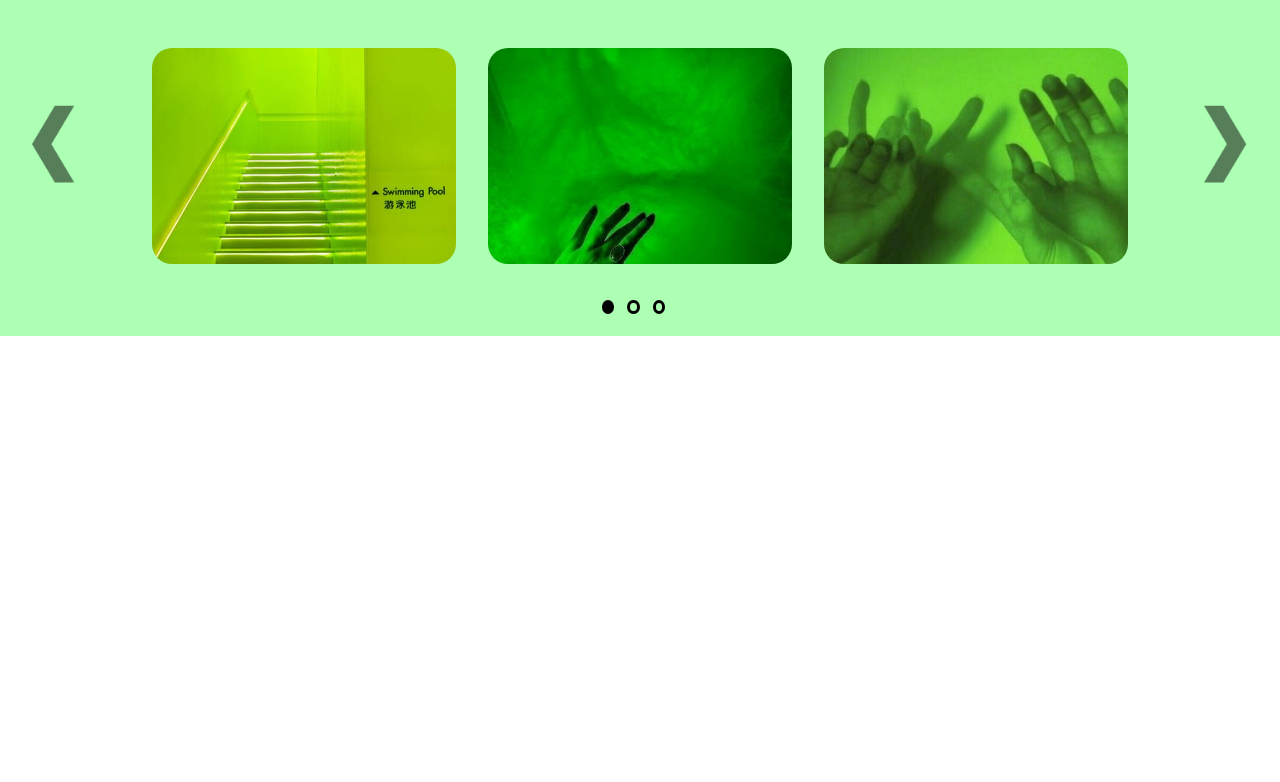
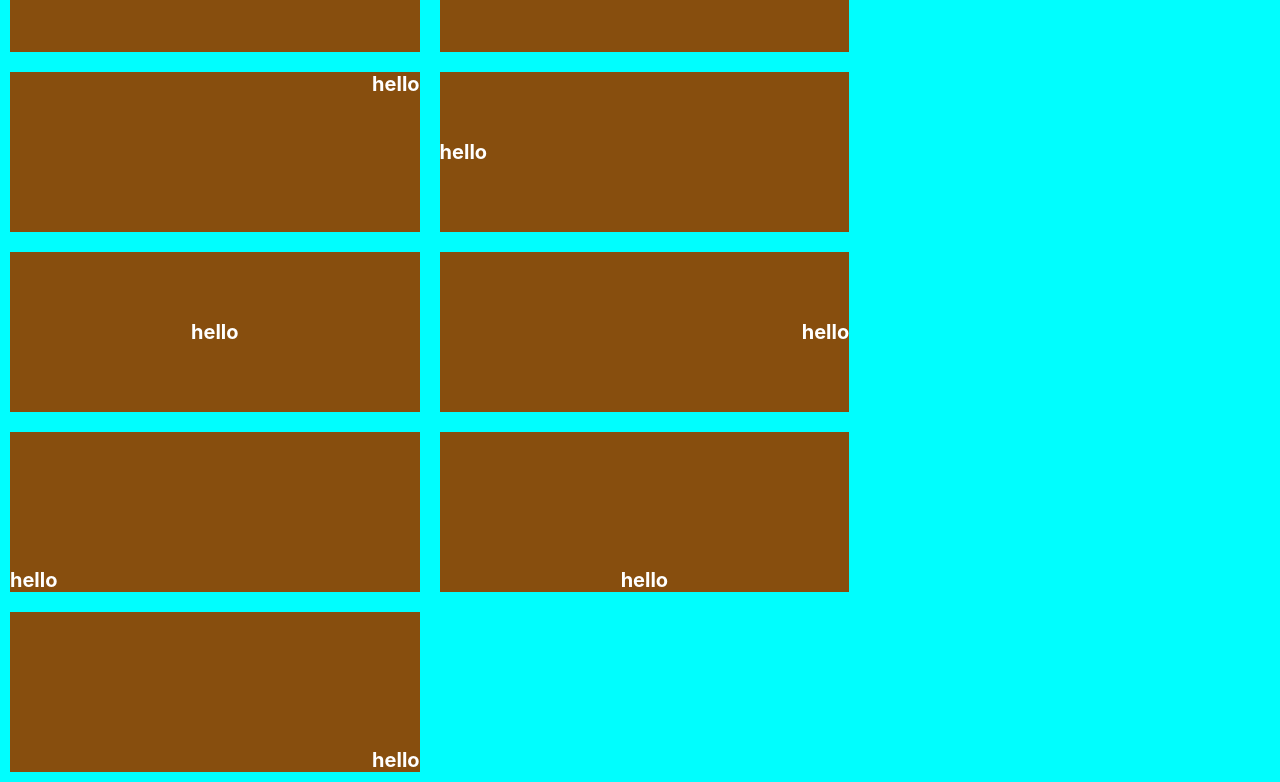
Before and after one commit to sjsjsjhnnn/Scroll, a plain HTML site: page index.html in a window 1280 px wide. Shown: the part 118-900 px from the top of the page. Before the commit the page ends 800 px from the top, so only its background shows below. Drawn offline with nearby package versions, Linux system fonts and the light colour scheme.

Commit message:
Homework

```diff
--- a/index.html
+++ b/index.html
@@ -4,40 +4,20 @@
     <meta charset="UTF-8">
     <meta http-equiv="X-UA-Compatible" content="IE=edge">
     <meta name="viewport" content="width=device-width, initial-scale=1.0">
+    <link rel="stylesheet" href="style.css">
     <title>Document</title>
-    <link rel="stylesheet" href="style.css">
 </head>
 <body>
-    <div class="block">
-        <div class="text">
-            <h2>Відгуки</h2>
-        </div>
-        <div class="Main">
-            <div class="BlockScroll">
-                <div class="blockLeft">
-                    <img src="img/arrowLeft.png" alt="" id = "arrowLeft">
-                </div>
-                <div class="gridBlock">
-                    <div class="bloks" ></div>
-                    <div class="bloks"></div>
-                    <div class="bloks"></div>
-                </div>
-                <div class="blockRight">
-                    <img src="img/arrowRight.png" alt="" id="arrowRight">
-                </div>
-            </div>
-            <div class="scroll">
-                <div class="scrollCircle">
-                    <div class="circle" id="oneBloks"></div>
-                    <div class="circle" id="twoBloks"></div>
-                    <div class="circle" id="treeBloks"></div>
-                </div>
-            </div>
-        </div>
-
+    <div class="main">
+        <div class="div__1">hello</div>
+        <div class="div__2">hello</div>
+        <div class="div__3">hello</div>
+        <div class="div__4">hello</div>
+        <div class="div__5">hello</div>
+        <div class="div__6">hello</div>
+        <div class="div__7">hello</div>
+        <div class="div__8">hello</div>
+        <div class="div__9">hello</div>
     </div>
-
-    <script src="https://code.jquery.com/jquery-2.1.0.js"></script>
-    <script src="script.js"></script>
 </body>
 </html>
--- a/script.js
+++ /dev/null
@@ -1,100 +0,0 @@
-document.getElementsByClassName("circle")[0].style.background = "black";
-var number = 0;
-var numberTwo = 1;
-
-var masPhotos = ["print1.jpg","print2.jpg","print3.jpg","print4.jpg","print5.jpg","print6.jpg","print7.jpg","print8.jpg","print9.jpg"];
-var masIndex = 0;
-
-
-
-
-document.getElementsByClassName("bloks")[masIndex].style.backgroundImage = "url(img/" + masPhotos[masIndex] + ")";
-document.getElementsByClassName("bloks")[masIndex].style.backgroundSize = "cover";
-document.getElementsByClassName("bloks")[masIndex + 1].style.backgroundImage = "url(img/" + masPhotos[masIndex + 1] + ")";
-document.getElementsByClassName("bloks")[masIndex + 1].style.backgroundSize = "cover";
-document.getElementsByClassName("bloks")[masIndex + 2].style.backgroundImage = "url(img/" + masPhotos[masIndex + 2] + ")";
-document.getElementsByClassName("bloks")[masIndex + 2].style.backgroundSize = "cover";
-
-$("#arrowRight").click(function (event){
-    console.log(masIndex);
-    masIndex+= 3;
-    if(numberTwo == 3){
-        numberTwo = 0;
-        masIndex = 0;
-    }else if(number == 3){
-        number = 0;
-    }
-    if(masIndex == 9){
-        masIndex = 0;
-    }
-    document.getElementsByClassName("circle")[numberTwo].style.background = "black";
-    document.getElementsByClassName("circle")[number].style.background = "none";
-
-    document.getElementsByClassName("bloks")[0].style.backgroundImage = "url(img/" + masPhotos[masIndex] + ")";
-    document.getElementsByClassName("bloks")[1].style.backgroundImage = "url(img/" + masPhotos[masIndex + 1] + ")";
-    document.getElementsByClassName("bloks")[2].style.backgroundImage = "url(img/" + masPhotos[masIndex + 2] + ")";
-    number++;
-    numberTwo++;
-
-});
-$("#arrowLeft").click(function (event){
-    console.log(masIndex);
-    number--;
-    numberTwo--;
-    masIndex -= 3;
-    if(numberTwo == -1){
-        numberTwo = 2;
-    }else if(number == -1){
-        number = 2;
-        masIndex = 6;
-    }
-
-    if(masIndex == -3){
-        masIndex = 6;
-    }
-    document.getElementsByClassName("bloks")[0].style.backgroundImage = "url(img/" + masPhotos[masIndex] + ")";
-    document.getElementsByClassName("bloks")[1].style.backgroundImage = "url(img/" + masPhotos[masIndex + 1] + ")";
-    document.getElementsByClassName("bloks")[2].style.backgroundImage = "url(img/" + masPhotos[masIndex + 2] + ")";
-
-    document.getElementsByClassName("circle")[number].style.background = "black";
-    document.getElementsByClassName("circle")[numberTwo].style.background = "none";
-});
-
-$("#oneBloks").click(function (event){
-    document.getElementsByClassName("circle")[0].style.background = "black";
-    document.getElementsByClassName("circle")[1].style.background = "none";
-    document.getElementsByClassName("circle")[2].style.background = "none";
-
-    document.getElementsByClassName("bloks")[0].style.backgroundImage = "url(img/" + masPhotos[0] + ")";
-    document.getElementsByClassName("bloks")[1].style.backgroundImage = "url(img/" + masPhotos[1] + ")";
-    document.getElementsByClassName("bloks")[2].style.backgroundImage = "url(img/" + masPhotos[2] + ")";
-    masIndex = 0;
-    number = 0;
-    numberTwo = 1;
-});
-
-$("#twoBloks").click(function (event){
-    document.getElementsByClassName("circle")[1].style.background = "black";
-    document.getElementsByClassName("circle")[0].style.background = "none";
-    document.getElementsByClassName("circle")[2].style.background = "none";
-
-    document.getElementsByClassName("bloks")[0].style.backgroundImage = "url(img/" + masPhotos[3] + ")";
-    document.getElementsByClassName("bloks")[1].style.backgroundImage = "url(img/" + masPhotos[4] + ")";
-    document.getElementsByClassName("bloks")[2].style.backgroundImage = "url(img/" + masPhotos[5] + ")";
-    masIndex = 3;
-    number = 1;
-    numberTwo = 2;
-});
-
-$("#treeBloks").click(function (event){
-    document.getElementsByClassName("circle")[2].style.background = "black";
-    document.getElementsByClassName("circle")[1].style.background = "none";
-    document.getElementsByClassName("circle")[0].style.background = "none";
-
-    document.getElementsByClassName("bloks")[0].style.backgroundImage = "url(img/" + masPhotos[6] + ")";
-    document.getElementsByClassName("bloks")[1].style.backgroundImage = "url(img/" + masPhotos[7] + ")";
-    document.getElementsByClassName("bloks")[2].style.backgroundImage = "url(img/" + masPhotos[8    ] + ")";
-    masIndex = 6;
-    number = 2;
-    numberTwo = 0;
-})
--- a/style.css
+++ b/style.css
@@ -1,86 +1,37 @@
 *{
     margin: 0;
     padding: 0;
+    color: white;
+    font-size: 20px;
+    font-weight: bold;
+    font-family: -apple-system, BlinkMacSystemFont, 'Segoe UI', Roboto, Oxygen, Ubuntu, Cantarell, 'Open Sans', 'Helvetica Neue', sans-serif;
 }
-.block{
+.main{
     width: 100%;
-    height: DOCTYPE;
-    background: rgb(172, 255, 179);
+    height: max-content;
+    background:rgb(0,254,254);
+    display: flex;
+    flex-wrap: wrap;
 }
-
-.gridBlock{
-    display: grid;
-    grid-template-columns: 1fr 1fr 1fr;
-    grid-template-rows: 1fr 1fr;
-    width: 80%;
-    height: 27vh;
-    grid-column-gap: 2em;
-    margin: auto;
-    margin-top: 7vh;
+.main div{
+    width: 32%;
+    height: 20vh;
+    background: rgb(135,78,14);
+    margin: 10px;
 }
-.text{
-    width: 100%;
-    height: 50px;
-    text-align: center;
-    font-size: 25px;
-    padding-top: 60px;
+.div__2,.div__5,.div__8{
+    display: flex;
+    justify-content: center;
 }
-.bloks{
-    height: 27vh;
-    border-radius: 20px;
+.div__4,.div__5,.div__6{
+    display: flex;
+    align-items: center;
 }
-.scroll{
-    width: 100%;
-    height: 6vh;
-    float: left;
-    background: rgb(172, 255, 179);
-    margin-top: 3vh;
+.div__3,.div__6,.div__9{
+    display: flex;
+    justify-content: flex-end;
 }
-.scrollCircle{
-    width: 6%;
-    height: 3vh;
-    display: grid;
-    grid-template-columns: 0.5fr 0.5fr 0.5fr;
-    grid-template-rows: 1fr 1fr;
-    margin: auto;
-    margin-top: 1.5vh;
+.div__7,.div__8,.div__9{
+    display: flex;
+    align-items:flex-end;
 }
-.circle{
-    width: 25%;
-    height: 1vh;
-    border-radius: 50%;
-    background: rgb(172, 255, 179);
-    border: 3px solid black;
-    float: left;
-    margin-left: 1%;
-}
-.BlockScroll{
-    width: 100%;;
-    height: 34vh;
-    display: grid;
-    grid-template-columns: 1fr 40fr 1fr;
-}
-.Main{
-    width: 100%;;
-    height: 37vh;
-}
-.blockLeft{
-    width: 80%;
-    height: 27vh;
-    margin-top: 7vh;
-    margin-left: 55%;
-}
-.blockRight{
-    width: 80%;
-    height: 27vh;
-    margin-top: 7vh;
-    margin-left: -200%;
-}
-#arrowLeft{
-    width: 300%;
-    margin-top: 7vh;
-}
-#arrowRight{
-    width: 300%;
-    margin-top: 7vh;
-}
```
Also changed, not shown: img/arrowLeft.png (deleted), img/arrowRight.png (deleted), img/print1.jpg (deleted), img/print2.jpg (deleted), img/print3.jpg (deleted), img/print4.jpg (deleted), img/print5.jpg (deleted), img/print6.jpg (deleted), img/print7.jpg (deleted), img/print8.jpg (deleted), img/print9.jpg (deleted).
